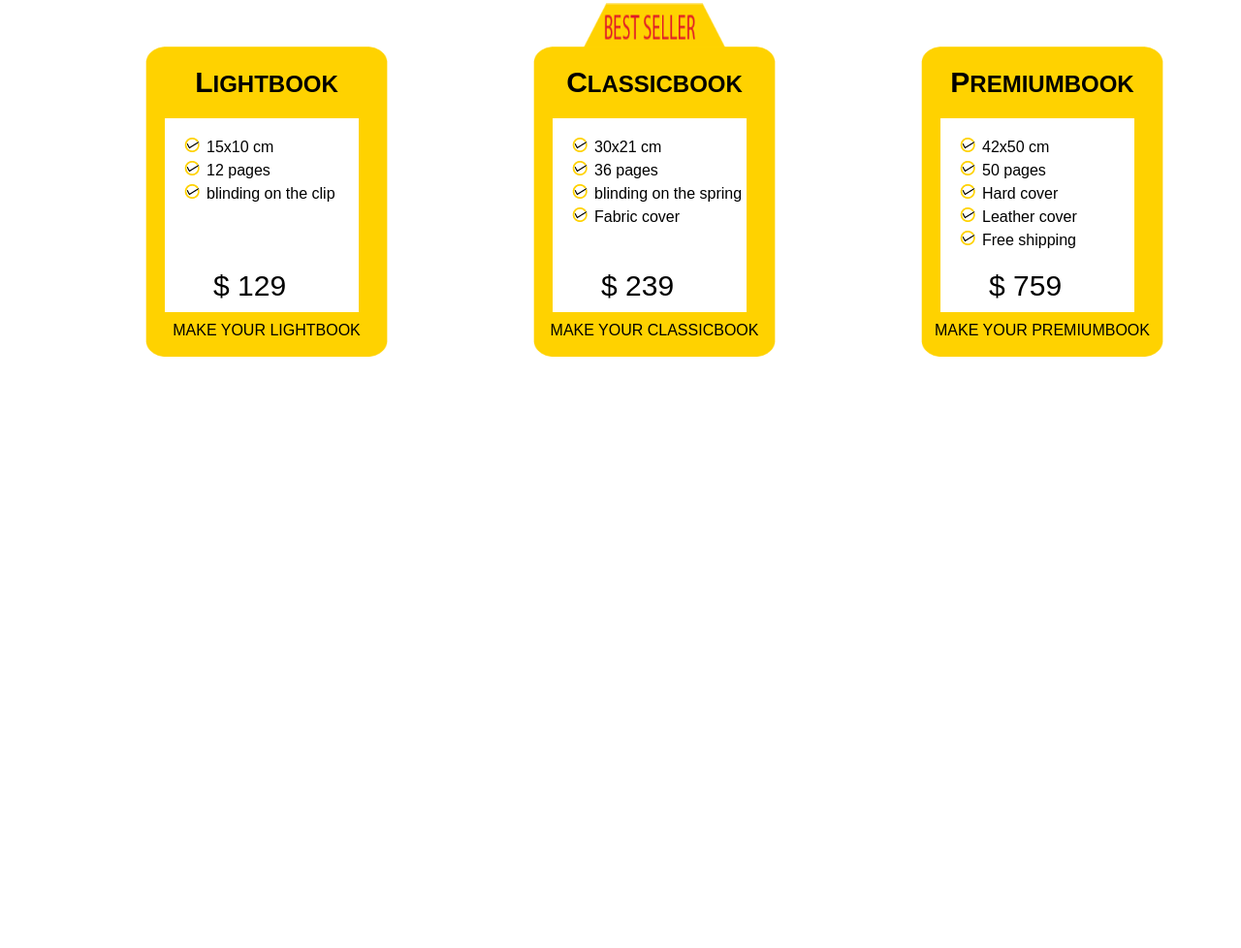
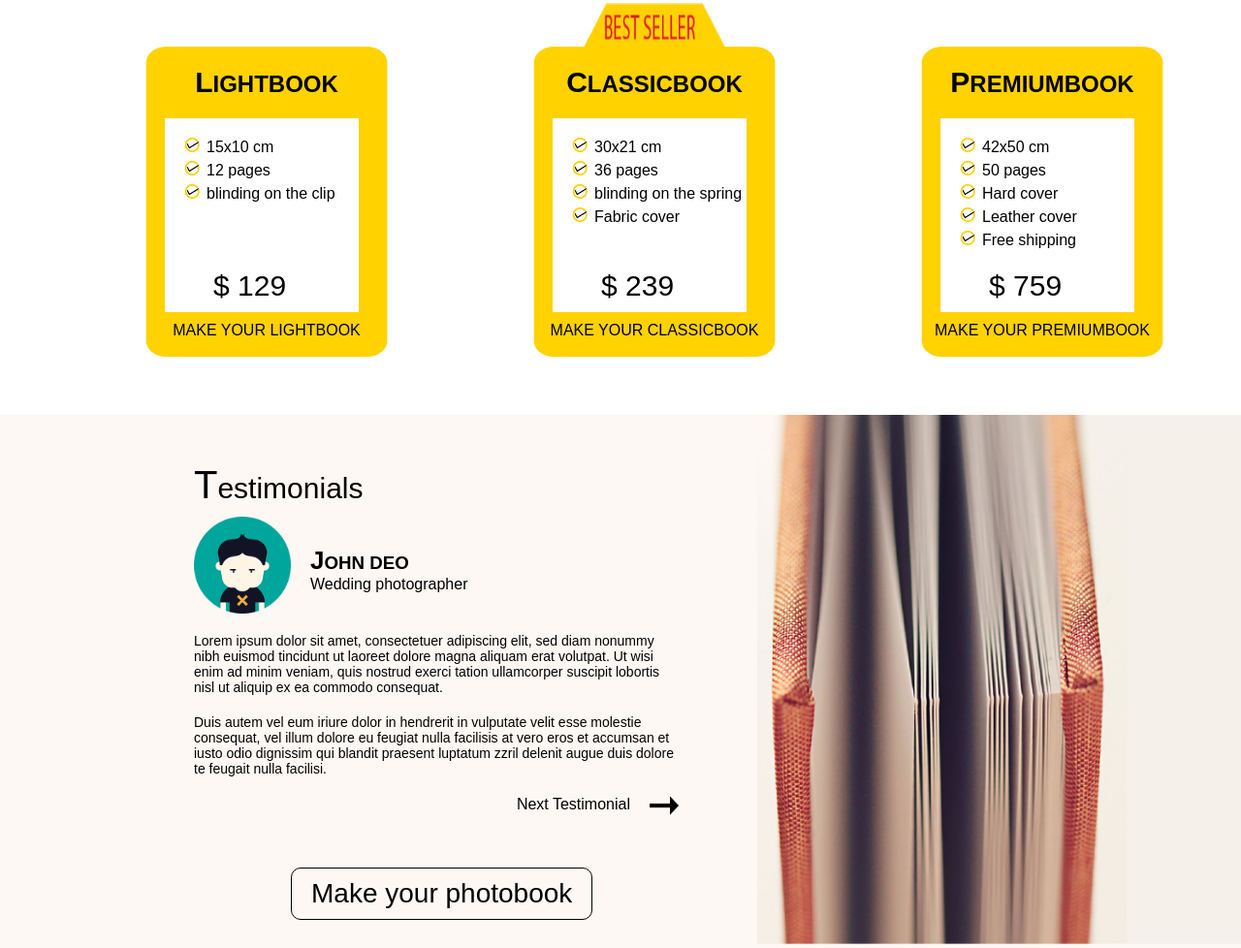
Before and after one commit to AlaaKhattab/Template-14, a plain HTML site: page index.html in a window 1280 px wide. Shown: the part 1542-2520 px from the top of the page at 97% size. Before the commit the page ends 1970 px from the top, so only its background shows below. Drawn offline with Linux system fonts and the light colour scheme.

Commit message:
Add Testimonials

```diff
--- a/CSS/style.css
+++ b/CSS/style.css
@@ -296,3 +296,98 @@
 #solutions .solutionsBlock .solutionsBlockDetails h5::first-letter{
 
 }
+
+
+/******************************************************************************************/
+/******************************** testimonials ********************************************/
+/******************************************************************************************/
+#testimonials{
+    background-color: #fdf8f4;
+    height: 500px;
+    padding-top: 50px;
+}
+
+/****************************************/
+#testimonials #testimonialsLeft{
+    float: left;
+    width: 500px;
+    margin-left: 200px;
+}
+
+/**************/
+#testimonials #testimonialsLeft h1{
+    font-weight: lighter;
+    font-size: 30px;
+}
+
+#testimonials #testimonialsLeft h1::first-letter{
+    font-size: 40px;
+}
+
+/**************/
+#testimonials #testimonialsLeft #profile{
+    margin-top: 10px;
+    height: 100px;
+}
+#testimonials #testimonialsLeft #profile #profilePicture{
+    float: left;
+}
+#testimonials #testimonialsLeft #profile #profilePicture img{
+    width: 100px;
+    height: 100px;
+}
+
+#testimonials #testimonialsLeft #profile #profileDetails{
+    float: left;
+    margin-top: 30px;
+    margin-left: 20px;
+}
+#testimonials #testimonialsLeft #profile #profileDetails h3{
+    text-transform: uppercase;
+}
+#testimonials #testimonialsLeft #profile #profileDetails h3::first-letter{
+    font-size: 26px;
+}
+
+#testimonials #testimonialsLeft #profile #profileDetails p{}
+
+/**************/
+#testimonials #testimonialsLeft #profileParagraph{
+    margin-top: 20px;
+}
+#testimonials #testimonialsLeft #profileParagraph p{
+    font-size: 14px;
+    margin-bottom: 20px;
+}
+
+/**************/
+#testimonials #testimonialsLeft #testimonialsLink{
+    float: right;
+}
+#testimonials #testimonialsLeft #testimonialsLink p{
+    float: left;
+    margin-right: 20px;
+}
+
+#testimonials #testimonialsLeft #testimonialsLink a{
+    float: left;
+}
+
+#testimonials #testimonialsLeft #testimonialsLink a img{
+    width: 30px;
+    height: 20px;
+}
+
+/**************/
+#testimonials #testimonialsLeft #makeYours{
+    margin-top: 50px;
+    margin-left: 100px;
+    text-align: center;
+    text-decoration: none;
+    float: left;
+    border: 1px solid black;
+    border-radius: 10px;
+    padding: 10px 20px;
+    color: black;
+    font-size: 28px;
+}
--- a/index.html
+++ b/index.html
@@ -198,6 +198,37 @@
         </div>
 
 
+        <!---------------------------------------------------------------------------------------->
+        <!-------------------------------- testimonials ------------------------------------------>
+        <div id="testimonials" style="background-image: url(Images/book-background.png);background-size: 100% 100%;">
+            <div id="testimonialsLeft">
+                <h1>Testimonials</h1>
+
+                <div id="profile">
+                    <div id="profilePicture">
+                        <img src="Images/profile-pic.png">
+                    </div>
+                    <div id="profileDetails">
+                        <h3>John Deo</h3>
+                        <p>Wedding photographer</p>
+                    </div>
+                </div>
+
+                <div id="profileParagraph">
+                    <p>Lorem ipsum dolor sit amet, consectetuer adipiscing elit, sed diam nonummy nibh euismod tincidunt ut laoreet dolore magna aliquam erat volutpat. Ut wisi enim ad minim veniam, quis nostrud exerci tation ullamcorper suscipit lobortis nisl ut aliquip ex ea commodo consequat. </p>
+                    <p>Duis autem vel eum iriure dolor in hendrerit in vulputate velit esse molestie consequat, vel illum dolore eu feugiat nulla facilisis at vero eros et accumsan et iusto odio dignissim qui blandit praesent luptatum zzril delenit augue duis dolore te feugait nulla facilisi.</p>
+                </div>
+
+                <div id="testimonialsLink">
+                    <p>Next Testimonial</p>
+                    <a href="#testimonials"><img src="Images/arrow.png"></a>
+                </div>
+
+                <a href="#testimonials" id="makeYours">Make your photobook</a>
+
+            </div>
+
+        </div>
 
 
 
```
Also changed, not shown: Images/arrow.png (added), Images/book-background.png (added), Images/profile-pic.png (added).
